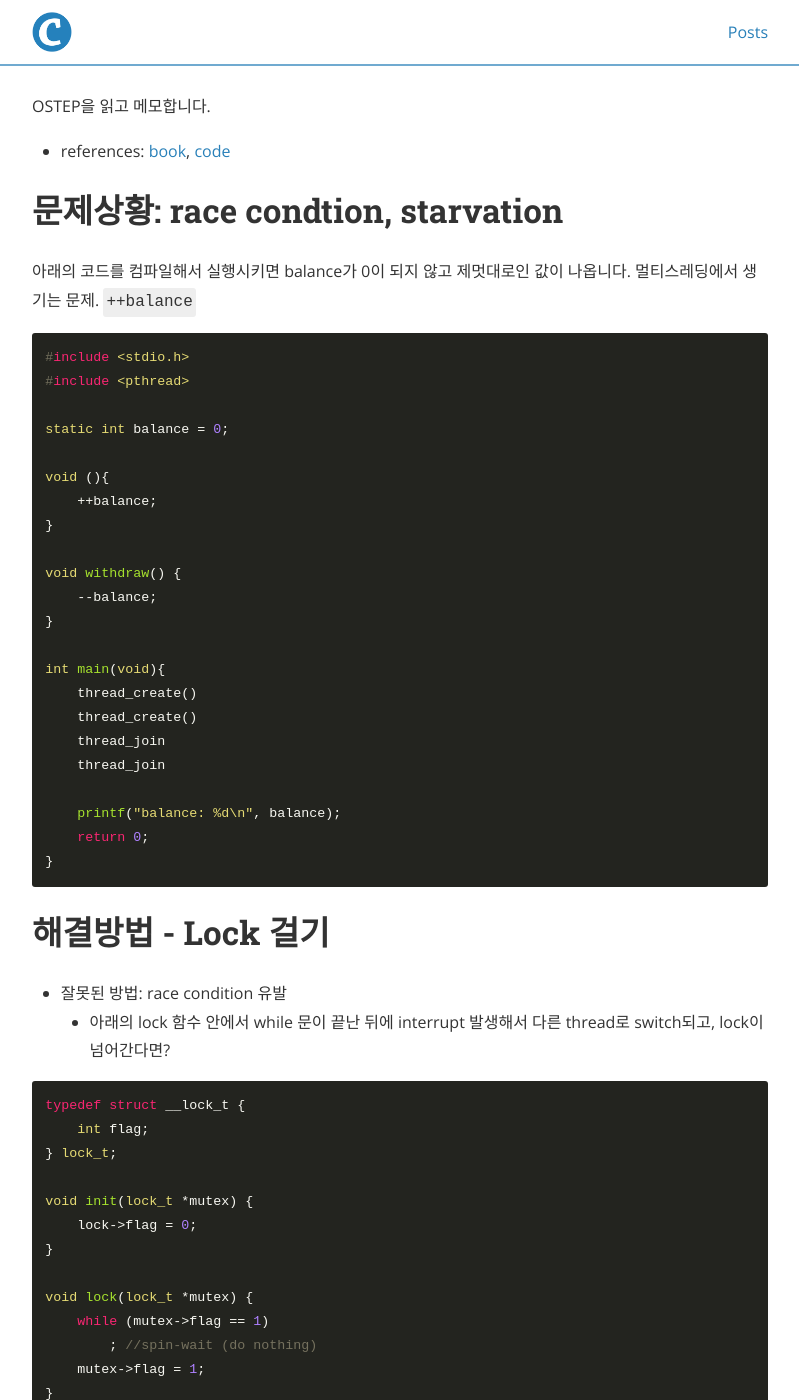
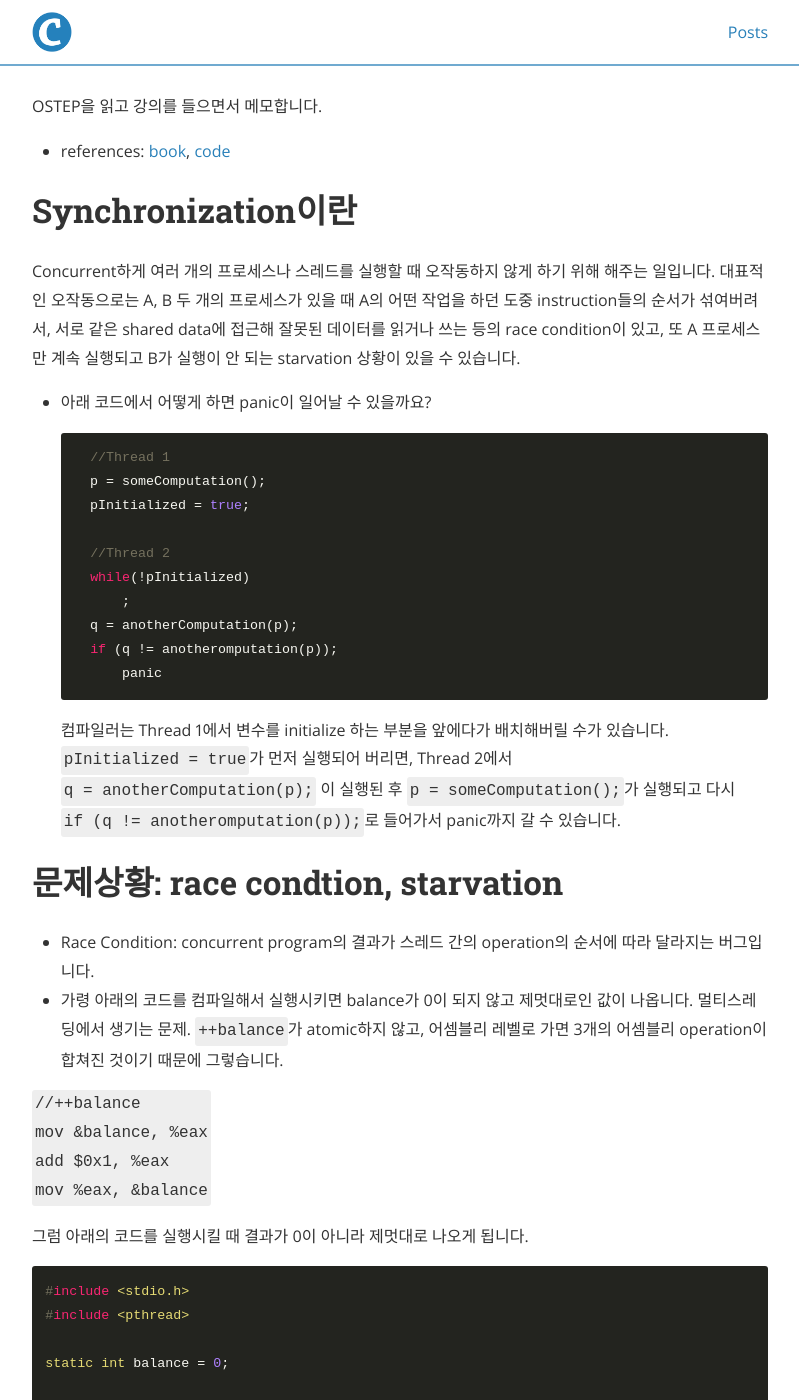
Before and after one commit to pullup-dip-burpee/pullup-dip-burpee.github.io, a Jekyll site: the page built from _posts/OperatingSystem/2021-03-01-Synchronization-Locks.md, in a window 1280 px wide and 1400 px high, scrolled down 250 px. Shown: the whole window, without its empty margins (240-1039 px from the left). Built offline with Jekyll 4.4.1, drawn with Linux system fonts in a browser that asks for light colours; nearby versions of some CDN libraries; some of the changed text lies outside the part shown.

Commit message:
Update Synchronization - Locks

````diff
--- a/_posts/OperatingSystem/2021-03-01-Locks.md
+++ b/_posts/OperatingSystem/2021-03-01-Synchronization-Locks.md
@@ -1,17 +1,45 @@
 ---
 layout: post
-title:  "[OS]Synchronization - Locks"
+title:  "[OS]Synchronization and Locks"
 date:   2021-03-01 13:19:35 +0900
 categories: [OperatingSystem]
 ---
 
-OSTEP을 읽고 메모합니다.
+OSTEP을 읽고 강의를 들으면서 메모합니다.
 
 - references: [book](), [code](https://github.com/remzi-arpacidusseau/ostep-code/tree/master/threads-locks)
 
+# Synchronization이란
+Concurrent하게 여러 개의 프로세스나 스레드를 실행할 때 오작동하지 않게 하기 위해 해주는 일입니다. 대표적인 오작동으로는 A, B 두 개의 프로세스가 있을 때 A의 어떤 작업을 하던 도중 instruction들의 순서가 섞여버려서, 서로 같은 shared data에 접근해 잘못된 데이터를 읽거나 쓰는 등의 race condition이 있고, 또 A 프로세스만 계속 실행되고 B가 실행이 안 되는 starvation 상황이 있을 수 있습니다.
+
+- 아래 코드에서 어떻게 하면 panic이 일어날 수 있을까요?
+    ```C
+    //Thread 1
+    p = someComputation();
+    pInitialized = true;
+
+    //Thread 2
+    while(!pInitialized)
+        ;
+    q = anotherComputation(p);
+    if (q != anotheromputation(p));
+        panic
+    ```
+    컴파일러는 Thread 1에서 변수를 initialize 하는 부분을 앞에다가 배치해버릴 수가 있습니다. `pInitialized = true`가 먼저 실행되어 버리면, Thread 2에서 `q = anotherComputation(p);` 이 실행된 후 `p = someComputation();`가 실행되고 다시 `if (q != anotheromputation(p));`로 들어가서 panic까지 갈 수 있습니다.
+
 # 문제상황: race condtion, starvation
 
-아래의 코드를 컴파일해서 실행시키면 balance가 0이 되지 않고 제멋대로인 값이 나옵니다. 멀티스레딩에서 생기는 문제. `++balance`
+- Race Condition: concurrent program의 결과가 스레드 간의 operation의 순서에 따라 달라지는 버그입니다.
+- 가령 아래의 코드를 컴파일해서 실행시키면 balance가 0이 되지 않고 제멋대로인 값이 나옵니다. 멀티스레딩에서 생기는 문제. `++balance`가 atomic하지 않고, 어셈블리 레벨로 가면 3개의 어셈블리 operation이 합쳐진 것이기 때문에 그렇습니다.
+
+```assembly
+//++balance
+mov &balance, %eax
+add $0x1, %eax
+mov %eax, &balance
+```
+
+그럼 아래의 코드를 실행시킬 때 결과가 0이 아니라 제멋대로 나오게 됩니다.
 
 ```C
 #include <stdio.h>
@@ -19,28 +47,36 @@ OSTEP을 읽고 메모합니다.
 
 static int balance = 0;
 
-void (){
-    ++balance;
+void* deposit(void *arg){
+    int i;
+    for (i=0; i<1e7; ++i)
+        ++balance;
 }
 
-void withdraw() {
-    --balance;
+void* withdraw(void *arg) {
+    int i;
+    for (i=0; i<1e7; ++i)
+        --balance;
 }
 
 int main(void){
-    thread_create()
-    thread_create()
-    thread_join
-    thread_join
+    pthread_t t1, t2;
+    pthread_create(&t1, NULL, deposit, (void*)1);
+    pthread_create(&t2, NULL, deposit, (void*)2);
+    pthread_join(t1, NULL);
+    pthread_join(t2, NULL);
 
     printf("balance: %d\n", balance);
     return 0;
 }
 ```
+
+
 # 해결방법 - Lock 걸기
 
 - 잘못된 방법: race condition 유발
   - 아래의 lock 함수 안에서 while 문이 끝난 뒤에 interrupt 발생해서 다른 thread로 switch되고, lock이 넘어간다면?
+
 
 ```C
 typedef struct __lock_t {
@@ -62,7 +98,7 @@ void unlock(lock_t *mutex) {
 }
 ```
 
-- SW만으로는 온전히 atomicity 지원하기 어려워서 HW의 도움 필요. 아래와 같음.
+- SW만으로는 온전히 atomicity 지원하기 어려워서 HW의 도움이 필요합니다. 대표적으로 TestAndSet과 CompareAndSwap이 있습니다.
 
 ```C
 int TestAndSet (int *old_ptr, int new) {
@@ -72,7 +108,7 @@ int TestAndSet (int *old_ptr, int new) {
 }
 ```
 
-위 코드를 이용해서 아래와 같은 lock 사용 가능
+- 위 코드를 이용해서 아래와 같은 lock 사용 가능하빈다.
 
 ```C
 typedef struct __lock_t {
@@ -93,7 +129,7 @@ void unlock(lock_t *lock) {
 }
 ```
 
-`TestAndSet` 대신 아래와 같이 `CompareAndSwap`을 사용할 수도 있음. 이 방식은 "lock-free synchronization"등에서 나오지만, 더 강력함.
+- `TestAndSet` 대신 아래와 같이 `CompareAndSwap`을 사용할 수도 있는데, 이 방식은 "lock-free synchronization"등에서 나오지만, 더 강력합니다.
 
 
 ```C
````
